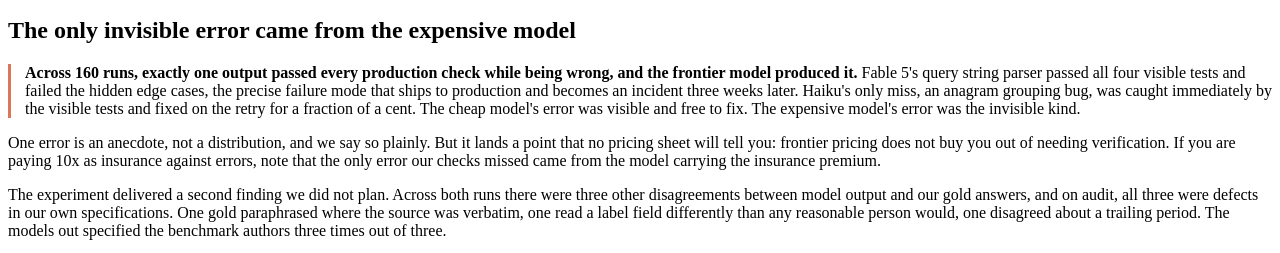
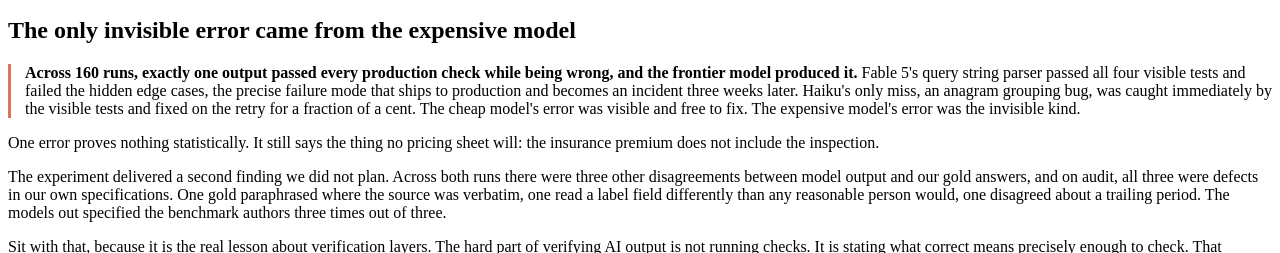
Before and after one commit to cozypet/ai-token-chart-earned, a plain HTML site: page index.html in a window 1280 px wide. Shown: the part 8500-8753 px from the top of the page. Drawn offline with Linux system fonts and the light colour scheme.

Commit message:
tighten S4 anecdote paragraph

```diff
--- a/index.html
+++ b/index.html
@@ -41,7 +41,7 @@
 <p><em>The headline result: identical accuracy, 11.6x the cost. Image by the author.</em></p>
 <h2>The only invisible error came from the expensive model</h2>
 <p style="border-left:3px solid #d97757;padding-left:14px"><strong>Across 160 runs, exactly one output passed every production check while being wrong, and the frontier model produced it.</strong> Fable 5's query string parser passed all four visible tests and failed the hidden edge cases, the precise failure mode that ships to production and becomes an incident three weeks later. Haiku's only miss, an anagram grouping bug, was caught immediately by the visible tests and fixed on the retry for a fraction of a cent. The cheap model's error was visible and free to fix. The expensive model's error was the invisible kind.</p>
-<p>One error is an anecdote, not a distribution, and we say so plainly. But it lands a point that no pricing sheet will tell you: frontier pricing does not buy you out of needing verification. If you are paying 10x as insurance against errors, note that the only error our checks missed came from the model carrying the insurance premium.</p>
+<p>One error proves nothing statistically. It still says the thing no pricing sheet will: the insurance premium does not include the inspection.</p>
 <p>The experiment delivered a second finding we did not plan. Across both runs there were three other disagreements between model output and our gold answers, and on audit, all three were defects in our own specifications. One gold paraphrased where the source was verbatim, one read a label field differently than any reasonable person would, one disagreed about a trailing period. The models out specified the benchmark authors three times out of three.</p>
 <p>Sit with that, because it is the real lesson about verification layers. The hard part of verifying AI output is not running checks. It is stating what correct means precisely enough to check. That specification work is exactly the layer teams skip when they pay frontier prices as a substitute, and it is the layer that made a 10x cheaper model safe to run in this experiment.</p>
 <p><img src="https://cozypet.github.io/ai-token-chart-earned/images/08.png" alt="diagram 08"></p>
```
